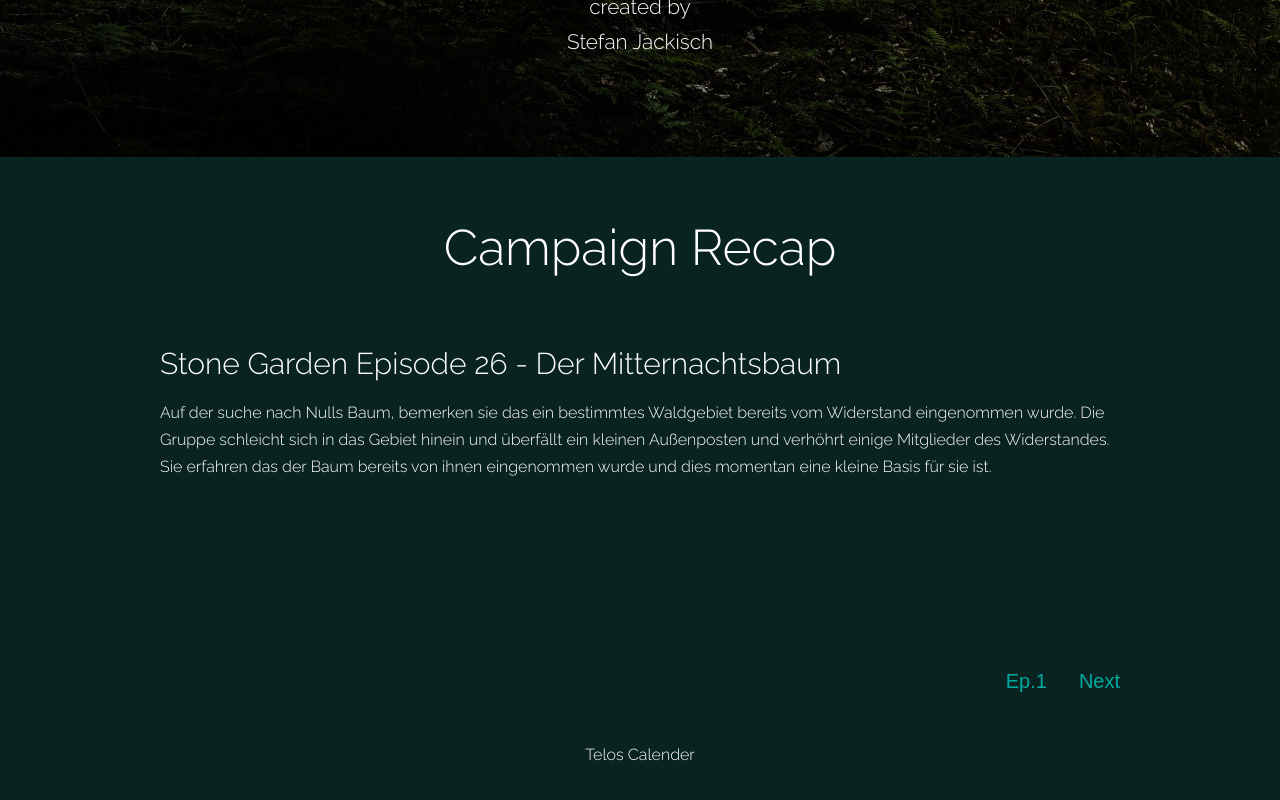
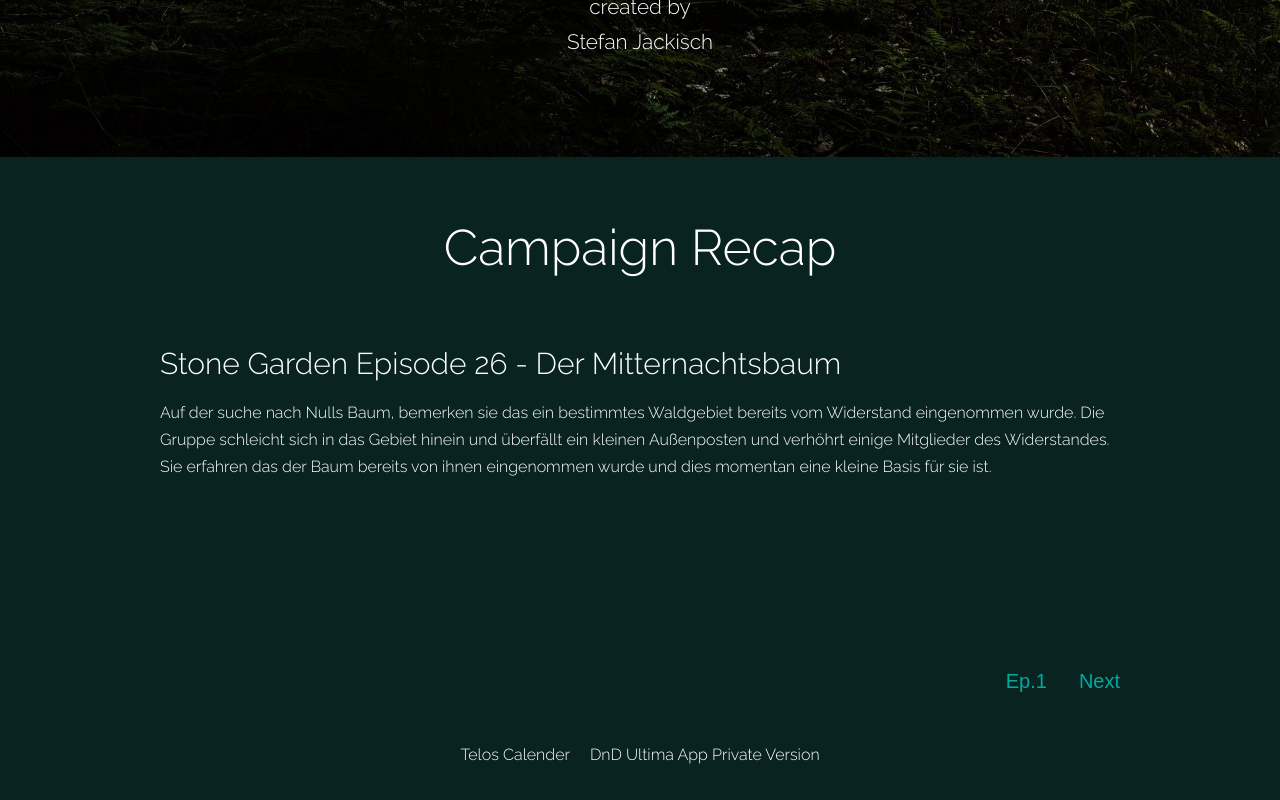
Before and after one commit to Stomni/telos-world, a React (Create React App) app: page / in a window 1280 px wide. Shown: the part 643-1443 px from the top of the page. Built offline with nearby package versions, Linux system fonts and the light colour scheme.

Commit message:
added download link for dnd ultima

```diff
--- a/src/components/footer/Footer.tsx
+++ b/src/components/footer/Footer.tsx
@@ -5,6 +5,7 @@ export function Footer() {
     return <footer className="footer">
     <div className="footer-links">
       <a href="https://app.fantasy-calendar.com/calendars/ac78c08c5c9afd26255cde628f85e16e" target="_blank" rel="noreferrer">Telos Calender</a>
+      <a href="https://drive.google.com/file/d/13VKXYTvgVYxUG6CrFW36p1VSSxRPaSdT/view?usp=share_link" target="_blank" rel="noreferrer">DnD Ultima App Private Version</a>
     </div>
   </footer>
 }
```
